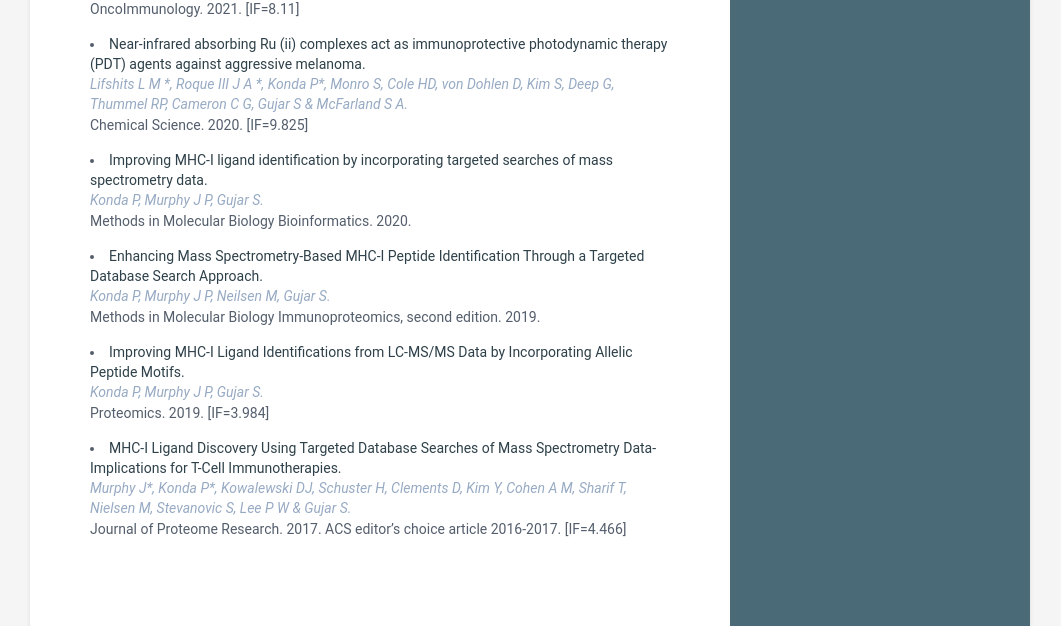
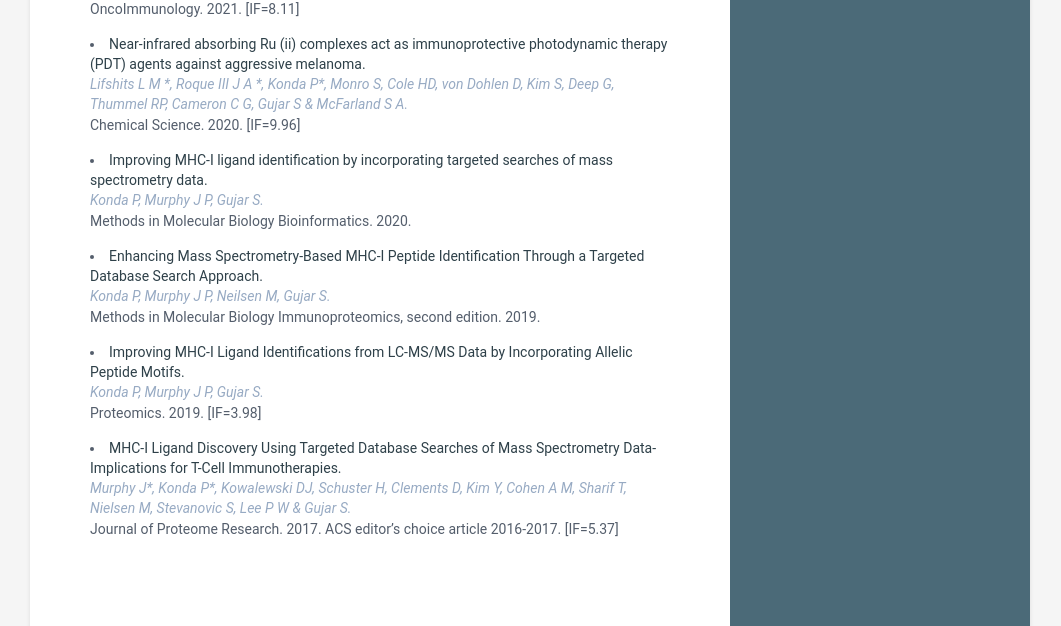
Before and after one commit to Prathyusha-konda/Website, a Jekyll site: the page built from index.html, in a window 1280 px wide and 900 px high, scrolled down 2030 px. Shown: the part 159-785 px from the top of the window, without its empty margins (110-1171 px from the left). Built offline with Jekyll 4.4.1, drawn with Linux system fonts in a browser that asks for light colours.

Commit message:
Update data.yml

```diff
--- a/_data/data.yml
+++ b/_data/data.yml
@@ -133,7 +133,7 @@ publications:
       - title: Near-infrared absorbing Ru (ii) complexes act as immunoprotective photodynamic therapy (PDT) agents against aggressive melanoma.
         link: "https://pubmed.ncbi.nlm.nih.gov/33976756/"
         authors: Lifshits L M *, Roque III J A *, Konda P*,  Monro S, Cole HD, von Dohlen D, Kim S, Deep G, Thummel RP, Cameron C G, Gujar S & McFarland S A.
-        conference: Chemical Science. 2020. [IF=9.825]
+        conference: Chemical Science. 2020. [IF=9.96]
 
       - title: Improving MHC-I ligand identification by incorporating targeted searches of mass spectrometry data.
         link: "https://pubmed.ncbi.nlm.nih.gov/32124318/"
@@ -148,12 +148,12 @@ publications:
       - title: Improving MHC-I Ligand Identifications from LC-MS/MS Data by Incorporating Allelic Peptide Motifs.
         link: "https://pubmed.ncbi.nlm.nih.gov/30710433/"
         authors: Konda P, Murphy J P, Gujar S.
-        conference: Proteomics. 2019. [IF=3.984]
+        conference: Proteomics. 2019. [IF=3.98]
 
       - title: MHC-I Ligand Discovery Using Targeted Database Searches of Mass Spectrometry Data- Implications for T-Cell Immunotherapies.
         link: "https://pubmed.ncbi.nlm.nih.gov/28244318/"
         authors: Murphy J*, Konda P*, Kowalewski DJ, Schuster H, Clements D, Kim Y, Cohen A M, Sharif T, Nielsen M, Stevanovic S, Lee P W & Gujar S.
-        conference: Journal of Proteome Research. 2017. ACS editor’s choice article 2016-2017. [IF=4.466]
+        conference: Journal of Proteome Research. 2017. ACS editor’s choice article 2016-2017. [IF=5.37]
 
 
 projects:
```
